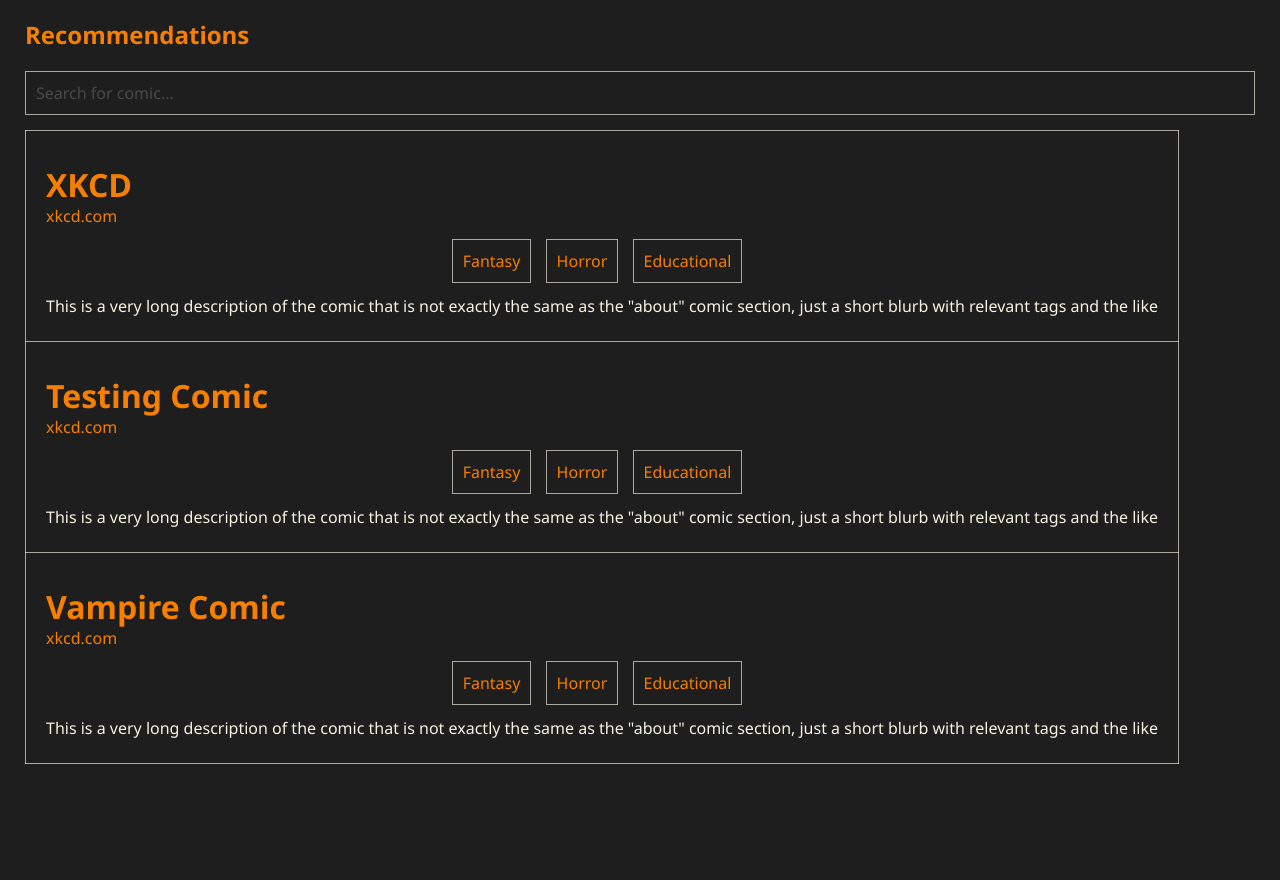
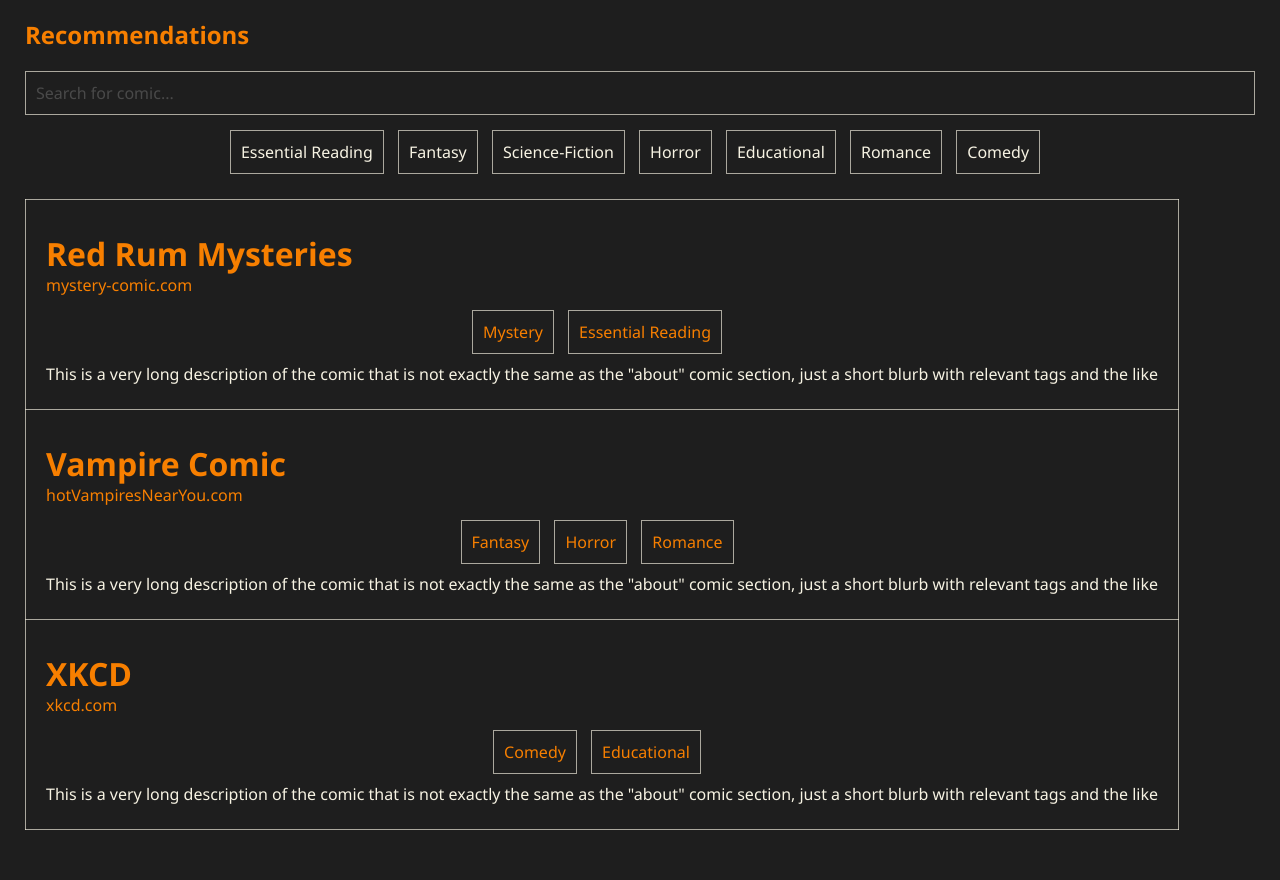
Before and after one commit to cyschneck/comic-canopy, a PHP site: page /recommendations.html in a window 1280 px wide. Shown: the part 82-962 px from the top of the page. Before the commit the page ends 846 px from the top, so only its background shows below. Run offline with PHP 8.4, Linux system fonts and the light colour scheme.

Commit message:
set up tags for filter

```diff
--- a/css/recommendations.css
+++ b/css/recommendations.css
@@ -53,18 +53,14 @@
 
 .tags {
     /*background-color: blue;*/
-    height: 50px;
-    padding-bottom: 10px;
-    margin-bottom: 5px;
-    display: flex;
-    justify-content: center;
-    align-items: center;
+    text-align: center;
 }
 
 .tags ul li {
     display: inline-block;
     padding: 10px;
     margin-right: 10px;
+    margin-bottom: 10px;
     border: 1.5px solid #f7f3e3a5;
 }
 
@@ -79,3 +75,17 @@
     padding: 10px;
     border: 1.5px solid #f7f3e3a5;
 }
+
+/*tag search options*/
+#tag_grids {
+    text-align: center;
+    margin-bottom: 15px;
+}
+
+#tag_grids ul li {
+    display: inline-block;
+    padding: 10px;
+    margin-right: 10px;
+    margin-bottom: 10px;
+    border: 1.5px solid #f7f3e3a5;
+}
--- a/javascript/recommendations.js
+++ b/javascript/recommendations.js
@@ -1,6 +1,6 @@
 function searchComicsByName() {
   // search comics in recommendation based on comic name
-  var input, filter, table, tr, td, i, txtValue;
+  var input, filter, table, tr, i, txtValue;
   input = document.getElementById("comicName");
   filter = input.value.toUpperCase();
   table = document.getElementById("recommendation-table");
--- a/recommendations.html
+++ b/recommendations.html
@@ -26,6 +26,17 @@
         <h2>Recommendations</h2>
 
         <input type="text" placeholder="Search for comic..." id="comicName" onkeyup="searchComicsByName()">
+        <section id="tag_grids">
+            <ul>
+                <li>Essential Reading</li>
+                <li>Fantasy</li>
+                <li>Science-Fiction</li>
+                <li>Horror</li>
+                <li>Educational</li>
+                <li>Romance</li>
+                <li>Comedy</li>
+            </ul>
+        </section>
 
         <section id="recommendation-list">
             <table id="recommendation-table">
@@ -33,29 +44,12 @@
                 <tr>
                     <td>
                         <a href="comic_template.html" class="row_link">
-                            <h3 class="comic_name">XKCD</h3>
-                            <p class="url">xkcd.com</p>
+                            <h3 class="comic_name">Red Rum Mysteries</h3>
+                            <p class="url">mystery-comic.com</p>
                             <section class="tags">
                                 <ul>
-                                    <li>Fantasy</li>
-                                    <li>Horror</li>
-                                    <li>Educational</li>
-                                </ul>
-                            </section>
-                            <p class="description">This is a very long description of the comic that is not exactly the same as the "about" comic section, just a short blurb with relevant tags and the like</p>
-                        </a>
-                    </td>
-                </tr>
-                <tr>
-                    <td>
-                        <a href="comic_template.html" class="row_link">
-                            <h3 class="comic_name">Testing Comic</h3>
-                            <p class="url">xkcd.com</p>
-                            <section class="tags">
-                                <ul>
-                                    <li>Fantasy</li>
-                                    <li>Horror</li>
-                                    <li>Educational</li>
+                                    <li>Mystery</li>
+                                    <li>Essential Reading</li>
                                 </ul>
                             </section>
                             <p class="description">This is a very long description of the comic that is not exactly the same as the "about" comic section, just a short blurb with relevant tags and the like</p>
@@ -66,11 +60,27 @@
                     <td>
                         <a href="comic_template.html" class="row_link">
                             <h3 class="comic_name">Vampire Comic</h3>
-                            <p class="url">xkcd.com</p>
+                            <p class="url">hotVampiresNearYou.com</p>
                             <section class="tags">
                                 <ul>
                                     <li>Fantasy</li>
                                     <li>Horror</li>
+                                    <li>Romance</li>
+                                </ul>
+                            </section>
+                            <p class="description">This is a very long description of the comic that is not exactly the same as the "about" comic section, just a short blurb with relevant tags and the like</p>
+                        </a>
+                    </td>
+                </tr>
+
+                <tr>
+                    <td>
+                        <a href="comic_template.html" class="row_link">
+                            <h3 class="comic_name">XKCD</h3>
+                            <p class="url">xkcd.com</p>
+                            <section class="tags">
+                                <ul>
+                                    <li>Comedy</li>
                                     <li>Educational</li>
                                 </ul>
                             </section>
```
